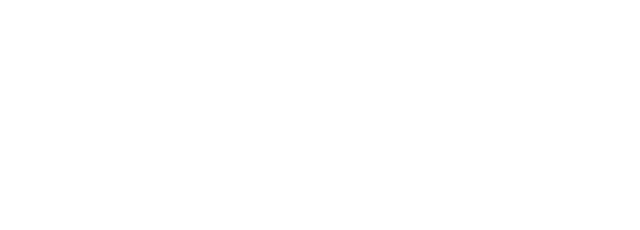
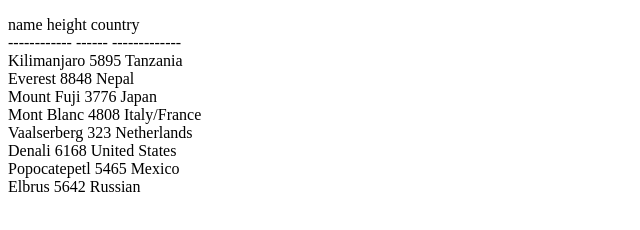
Before and after one commit to sergmsk/TableOfMountains, a website: page tableOfMountains/index.html in a window 1280 px wide. Shown: the whole page, without its empty margins (0-640 px from the left). Drawn offline with Linux system fonts and the light colour scheme.

Commit message:
отображение в DOM (без форматирования)

```diff
--- a/tableOfMountains/app.js
+++ b/tableOfMountains/app.js
@@ -111,4 +111,6 @@ UnderlinedCell.prototype.draw = function (width, height) {
         .concat([repeat("-", width)]);
 };
 
-console.log(drawTable(dataTable(MOUNTAINS)));
+
+var tab = drawTable(dataTable(MOUNTAINS));
+console.log(tab);
--- a/tableOfMountains/index.html
+++ b/tableOfMountains/index.html
@@ -2,9 +2,14 @@
 <html>
 <head>
     <meta charset="utf-8">
+    <script type="text/javascript" src="mountains.js"></script>
+    <script type="text/javascript" src="app.js"></script>
 </head>
 <body>
-    <script type="text/javascript" src="mountains.js"></script>
-    <script type="text/javascript" src="app.js"></script>
+
+    <p></p>
+    <script>
+        document.body.children[0].innerText = tab;
+    </script>
 </body>
 </html>
```
